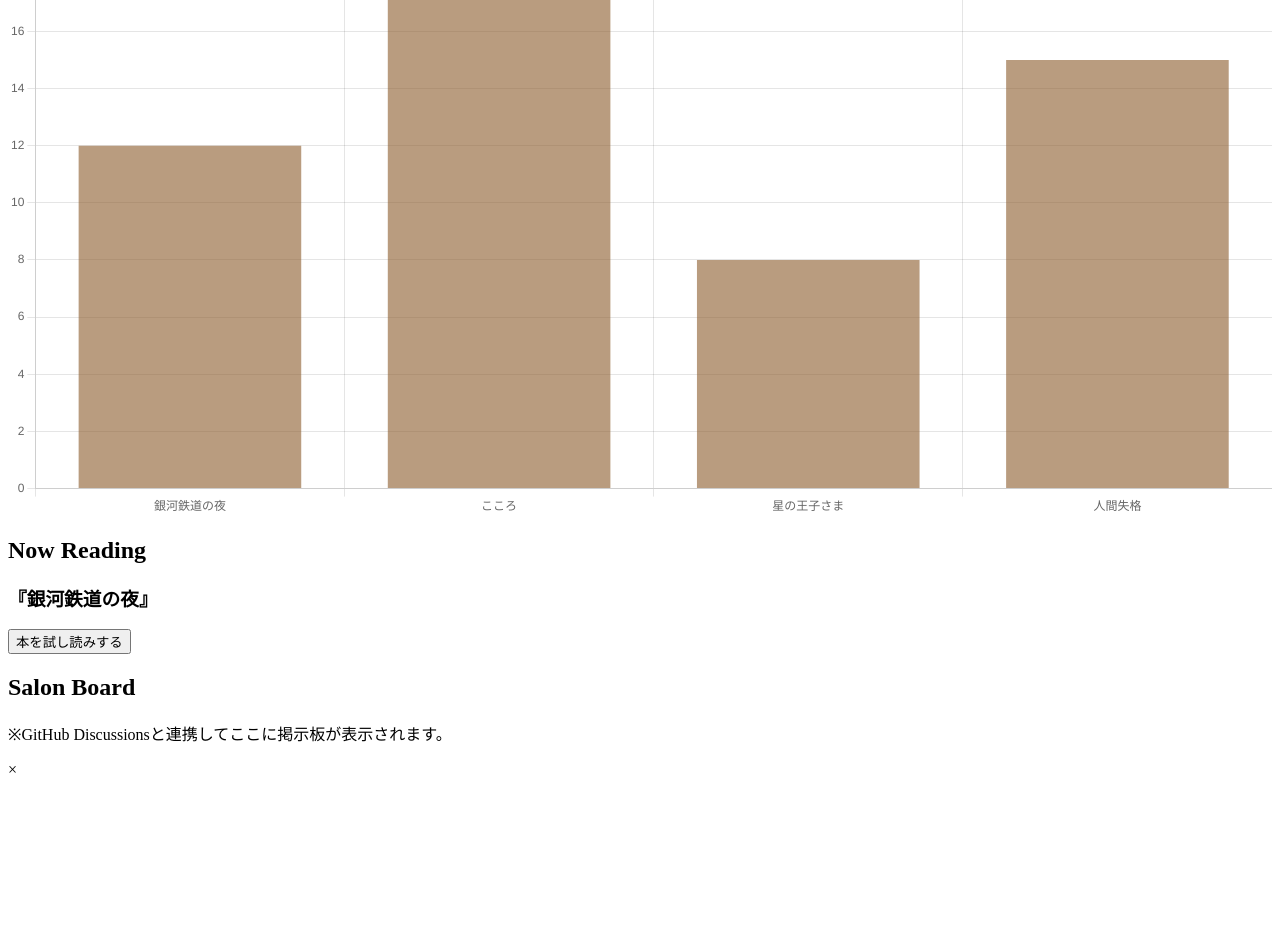
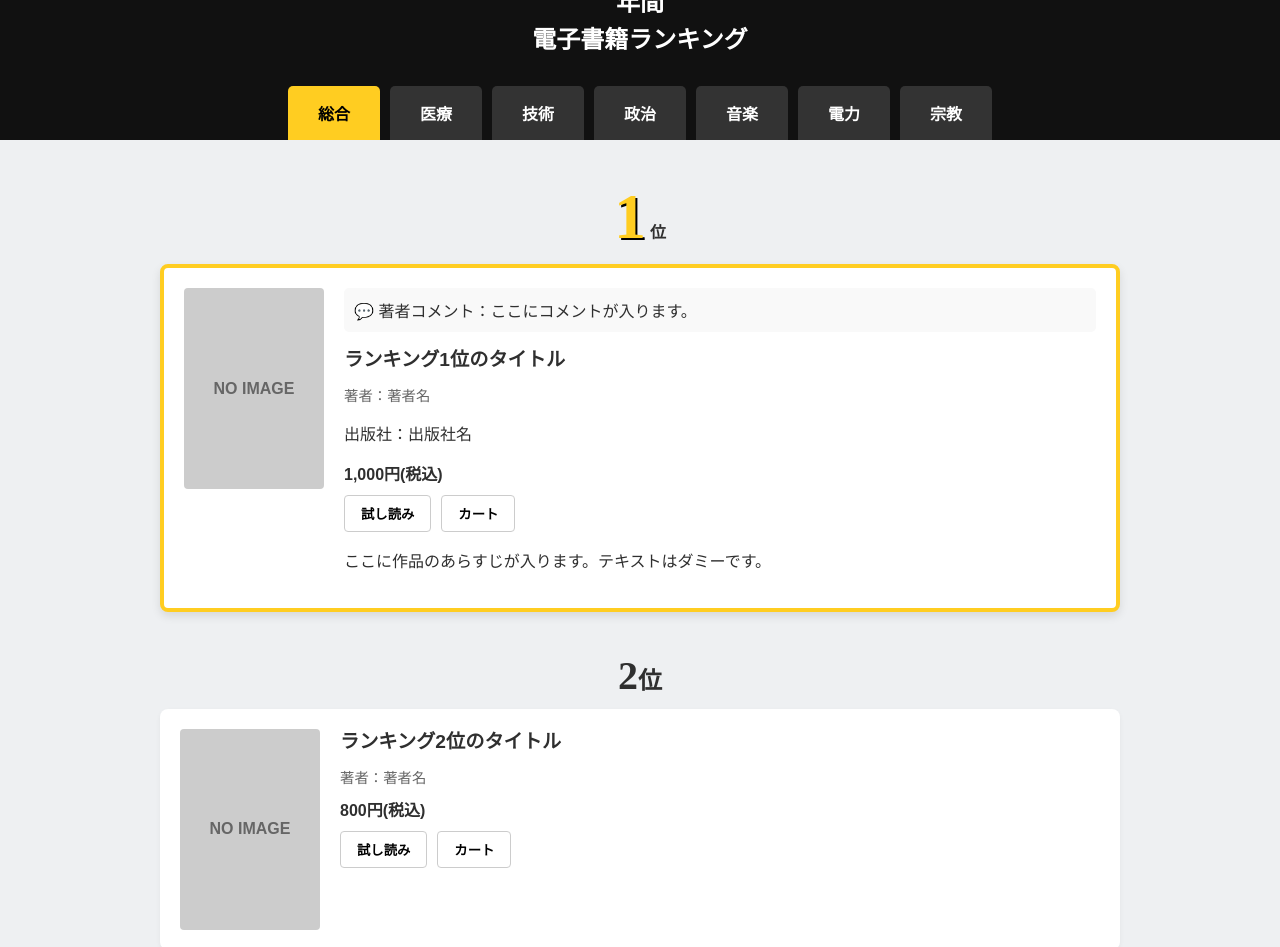
Before and after one commit to kfd00601/my-Books-case.github.io, a plain HTML site: page index.html in a window 1280 px wide. Shown: the part 170-1117 px from the top of the page. Drawn offline with nearby package versions, Linux system fonts and the light colour scheme.

Commit message:
Add files via upload

```diff
--- /dev/null
+++ b/css/style.css
@@ -0,0 +1,237 @@
+:root {
+    --color-bg-dark: #111111;
+    --color-bg-light: #EEF0F2;
+    --color-text-main: #2F2F2F;
+    --color-text-white: #FFFFFF;
+    --color-gold: #FFCD21;
+    --color-card-bg: #FFFFFF;
+    --font-stack: "Hiragino Kaku Gothic ProN", "ヒラギノ角ゴ ProN", "Hiragino Sans", Arial, Meiryo, sans-serif;
+}
+
+body {
+    background-color: var(--color-bg-light);
+    color: var(--color-text-main);
+    font-family: var(--font-stack);
+    margin: 0;
+    padding: 0;
+}
+
+/* Header */
+.site-header {
+    background-color: #fff;
+    padding: 10px 0;
+    border-bottom: 1px solid #ddd;
+}
+.site-header .inner {
+    max-width: 960px;
+    margin: 0 auto;
+    padding: 0 15px;
+}
+.logo-placeholder {
+    font-weight: bold;
+    font-size: 1.2rem;
+}
+
+/* Hero Section */
+.hero-section {
+    background-color: var(--color-bg-dark);
+    color: var(--color-text-white);
+    padding: 40px 0 0;
+    text-align: center;
+    position: relative;
+    overflow: hidden;
+}
+
+.hero-title {
+    margin-bottom: 30px;
+}
+
+.hero-title .year {
+    display: block;
+    font-size: 3rem;
+    color: var(--color-gold);
+    font-weight: 900;
+    line-height: 1;
+}
+
+.hero-title .text {
+    font-size: 1.5rem;
+    font-weight: bold;
+}
+
+/* Category Tabs */
+.category-tabs ul {
+    list-style: none;
+    padding: 0;
+    margin: 0;
+    display: flex;
+    justify-content: center;
+    max-width: 960px;
+    margin: 0 auto;
+}
+
+.category-tabs li {
+    padding: 15px 30px;
+    background-color: #333;
+    color: #fff;
+    cursor: pointer;
+    font-weight: bold;
+    border-radius: 5px 5px 0 0;
+    margin: 0 5px;
+}
+
+.category-tabs li.active {
+    background-color: var(--color-gold);
+    color: #000;
+}
+
+/* Ranking Container */
+.ranking-container {
+    max-width: 960px;
+    margin: 0 auto;
+    padding: 40px 15px;
+}
+
+/* Ranking Items */
+.ranking-item {
+    margin-bottom: 40px;
+    position: relative;
+}
+
+.rank-badge, .rank-badge-large {
+    text-align: center;
+    margin-bottom: 10px;
+    font-weight: bold;
+    font-family: serif; /* Stylistic choice for ranking numbers */
+}
+
+.rank-badge {
+    font-size: 1.5rem;
+}
+.rank-badge .rank-num {
+    font-size: 2.5rem;
+    color: var(--color-text-main);
+}
+
+.rank-badge-large .rank-num {
+    font-size: 4rem;
+    color: var(--color-gold);
+    text-shadow: 2px 2px 0 #000;
+}
+
+/* Rank 1 Specifics */
+.rank-1 .item-card-featured {
+    background: #fff;
+    padding: 20px;
+    border: 4px solid var(--color-gold);
+    border-radius: 8px;
+    box-shadow: 0 4px 10px rgba(0,0,0,0.1);
+}
+
+.author-comment {
+    background-color: #f9f9f9;
+    padding: 10px;
+    margin-bottom: 15px;
+    border-radius: 5px;
+    display: flex;
+    align-items: center;
+    gap: 10px;
+}
+
+/* Standard Card */
+.item-card {
+    background: var(--color-card-bg);
+    padding: 20px;
+    border-radius: 8px;
+    box-shadow: 0 2px 5px rgba(0,0,0,0.05);
+}
+
+/* Flex Layout */
+.item-flex-wrapper {
+    display: flex;
+    gap: 20px;
+}
+
+.item-thumbnail {
+    width: 140px;
+    flex-shrink: 0;
+}
+
+.placeholder-img {
+    width: 100%;
+    background-color: #ccc;
+    display: flex;
+    align-items: center;
+    justify-content: center;
+    color: #666;
+    font-weight: bold;
+    border-radius: 4px;
+}
+
+.item-details {
+    flex-grow: 1;
+}
+
+.item-title {
+    margin: 0 0 10px;
+    font-size: 1.2rem;
+    line-height: 1.4;
+}
+
+.item-author {
+    font-size: 0.9rem;
+    margin: 0 0 5px;
+    color: #666;
+}
+
+.item-meta {
+    margin: 10px 0;
+    font-weight: bold;
+}
+
+.item-buttons {
+    display: flex;
+    gap: 10px;
+    margin-top: 10px;
+}
+
+.item-buttons button {
+    padding: 8px 16px;
+    border-radius: 4px;
+    border: 1px solid #ccc;
+    background: #fff;
+    cursor: pointer;
+    font-weight: bold;
+}
+
+.btn-cart {
+    background-color: var(--color-gold);
+    border-color: var(--color-gold);
+    color: #000;
+}
+
+/* Footer */
+.site-footer {
+    background-color: #333;
+    color: #fff;
+    text-align: center;
+    padding: 20px;
+    margin-top: 50px;
+}
+
+/* Mobile Responsiveness */
+@media (max-width: 600px) {
+    .item-flex-wrapper {
+        flex-direction: column;
+        align-items: center;
+        text-align: center;
+    }
+
+    .item-buttons {
+        justify-content: center;
+    }
+
+    .rank-badge-large .rank-num {
+        font-size: 3rem;
+    }
+}
--- a/index.html
+++ b/index.html
@@ -1,58 +1,133 @@
-<script src="https://cdn.jsdelivr.net/npm/chart.js"></script>
+<!DOCTYPE html>
+<html lang="ja">
 
-<main>
-    <section id="stats">
-        <h2>Circle Trends (Favorites)</h2>
-        <canvas id="favoritesChart"></canvas>
-    </section>
+<head>
+    <meta charset="UTF-8">
+    <meta name="viewport" content="width=device-width, initial-scale=1.0">
+    <title>2025年 年間ランキング (Template)</title>
+    <link rel="stylesheet" href="css/style.css">
+    <meta name="description" content="2025年 年間ランキング">
+</head>
 
-    <section id="now-reading">
-        <h2>Now Reading</h2>
-        <div class="book-card">
-            <h3>『銀河鉄道の夜』</h3>
-            <button onclick="openPreview('ISBN:9784101092058')">本を試し読みする</button>
+<body>
+    <header class="site-header">
+        <div class="inner">
+            <div class="logo-placeholder">BOOKS WALKER </div>
         </div>
-    </section>
+    </header>
 
-    <section id="board">
-        <h2>Salon Board</h2>
-        <div class="giscus">
-            <p>※GitHub Discussionsと連携してここに掲示板が表示されます。</p>
+    <main>
+        <div class="hero-section">
+            <div class="hero-content">
+                <h1 class="hero-title">
+                    <span class="year">2025</span>
+                    <span class="text">年間<br>電子書籍ランキング</span>
+                </h1>
+                <div class="stars-decoration"></div>
+            </div>
+            <div class="category-tabs">
+                <ul>
+                    <li class="active">総合</li>
+                    <li>医療</li>
+                    <li>技術</li>
+                    <li>政治</li>
+                    <li>音楽</li>
+                    <li>電力</li>
+                    <li>宗教</li>
+                </ul>
+            </div>
         </div>
-    </section>
-</main>
 
-<div id="previewModal" class="modal">
-    <div class="modal-content">
-        <span class="close" onclick="closePreview()">&times;</span>
-        <div id="viewerCanvas" style="width: 100%; height: 500px"></div>
-    </div>
-</div>
+        <div class="ranking-container">
+            <!-- Rank 1 -->
+            <section class="ranking-item rank-1">
+                <div class="rank-badge-large">
+                    <span class="rank-num">1</span>
+                    <span class="rank-label">位</span>
+                </div>
+                <div class="item-card-featured">
+                    <div class="item-flex-wrapper">
+                        <div class="item-thumbnail">
+                            <div class="placeholder-img" style="aspect-ratio: 1/1.43;">NO IMAGE</div>
+                        </div>
+                        <div class="item-details">
+                            <div class="author-comment">
+                                <div class="comment-bubble">
+                                    <span class="icon-speech">💬</span>
+                                    <span class="comment-text">著者コメント：ここにコメントが入ります。</span>
+                                </div>
+                            </div>
+                            <h2 class="item-title">ランキング1位のタイトル</h2>
+                            <p class="item-author">著者：著者名</p>
+                            <p class="item-publisher">出版社：出版社名</p>
+                            <div class="item-meta">
+                                <span class="price">1,000円(税込)</span>
+                            </div>
+                            <div class="item-buttons">
+                                <button class="btn-preview">試し読み</button>
+                                <button class="btn-cart">カート</button>
+                            </div>
+                            <p class="item-description">ここに作品のあらすじが入ります。テキストはダミーです。</p>
+                        </div>
+                    </div>
+                </div>
+            </section>
 
-<script>
-    // グラフの描画
-    const ctx = document.getElementById('favoritesChart').getContext('2d');
-    new Chart(ctx, {
-        type: 'bar',
-        data: {
-            labels: ['銀河鉄道の夜', 'こころ', '星の王子さま', '人間失格'],
-            datasets: [{
-                label: 'Favorites count',
-                data: [12, 19, 8, 15],
-                backgroundColor: 'rgba(139, 90, 43, 0.6)'
-            }]
-        }
-    });
+            <!-- Rank 2 -->
+            <section class="ranking-item">
+                <div class="rank-badge">
+                    <span class="rank-num">2</span>位
+                </div>
+                <div class="item-card">
+                    <div class="item-flex-wrapper">
+                        <div class="item-thumbnail">
+                            <div class="placeholder-img" style="aspect-ratio: 1/1.43;">NO IMAGE</div>
+                        </div>
+                        <div class="item-details">
+                            <h3 class="item-title">ランキング2位のタイトル</h3>
+                            <p class="item-author">著者：著者名</p>
+                            <div class="item-meta">
+                                <span class="price">800円(税込)</span>
+                            </div>
+                            <div class="item-buttons">
+                                <button class="btn-preview">試し読み</button>
+                                <button class="btn-cart">カート</button>
+                            </div>
+                        </div>
+                    </div>
+                </div>
+            </section>
 
-    // プレビュー表示（Google Books API）
-    function openPreview(bookId) {
-        document.getElementById('previewModal').style.display = "block";
-        // 簡易的にiframeで表示する例（実際はGoogle Books Viewer APIを使用可能）
-        const viewer = document.getElementById('viewerCanvas');
-        viewer.innerHTML = `<iframe src="https://books.google.co.jp/books?id=Qv6pDwAAQBAJ&lpg=PP1&hl=ja&pg=PP1&output=embed" width="100%" height="500"></iframe>`;
-    }
+            <!-- Rank 3 -->
+            <section class="ranking-item">
+                <div class="rank-badge">
+                    <span class="rank-num">3</span>位
+                </div>
+                <div class="item-card">
+                    <div class="item-flex-wrapper">
+                        <div class="item-thumbnail">
+                            <div class="placeholder-img" style="aspect-ratio: 1/1.43;">NO IMAGE</div>
+                        </div>
+                        <div class="item-details">
+                            <h3 class="item-title">ランキング3位のタイトル</h3>
+                            <p class="item-author">著者：著者名</p>
+                            <div class="item-meta">
+                                <span class="price">750円(税込)</span>
+                            </div>
+                            <div class="item-buttons">
+                                <button class="btn-preview">試し読み</button>
+                                <button class="btn-cart">カート</button>
+                            </div>
+                        </div>
+                    </div>
+                </div>
+            </section>
+        </div>
+    </main>
 
-    function closePreview() {
-        document.getElementById('previewModal').style.display = "none";
-    }
-</script>
+    <footer class="site-footer">
+        <p>&copy; 2025 Template Footer</p>
+    </footer>
+</body>
+
+</html>
```
